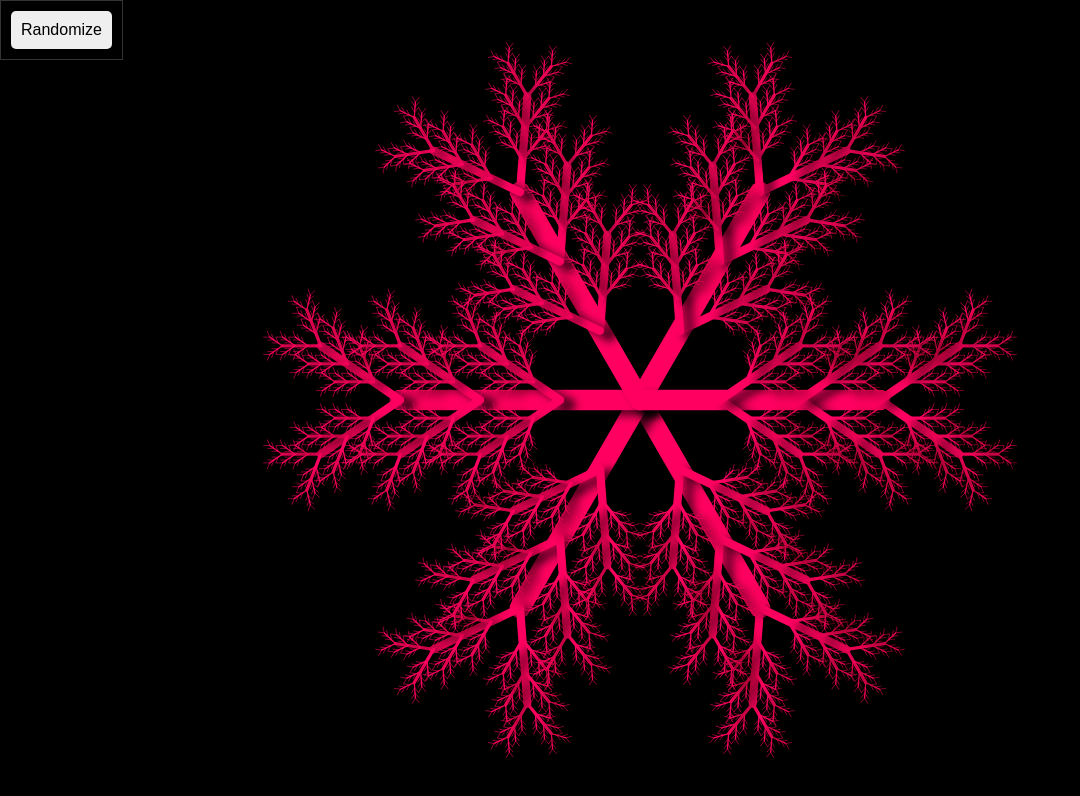
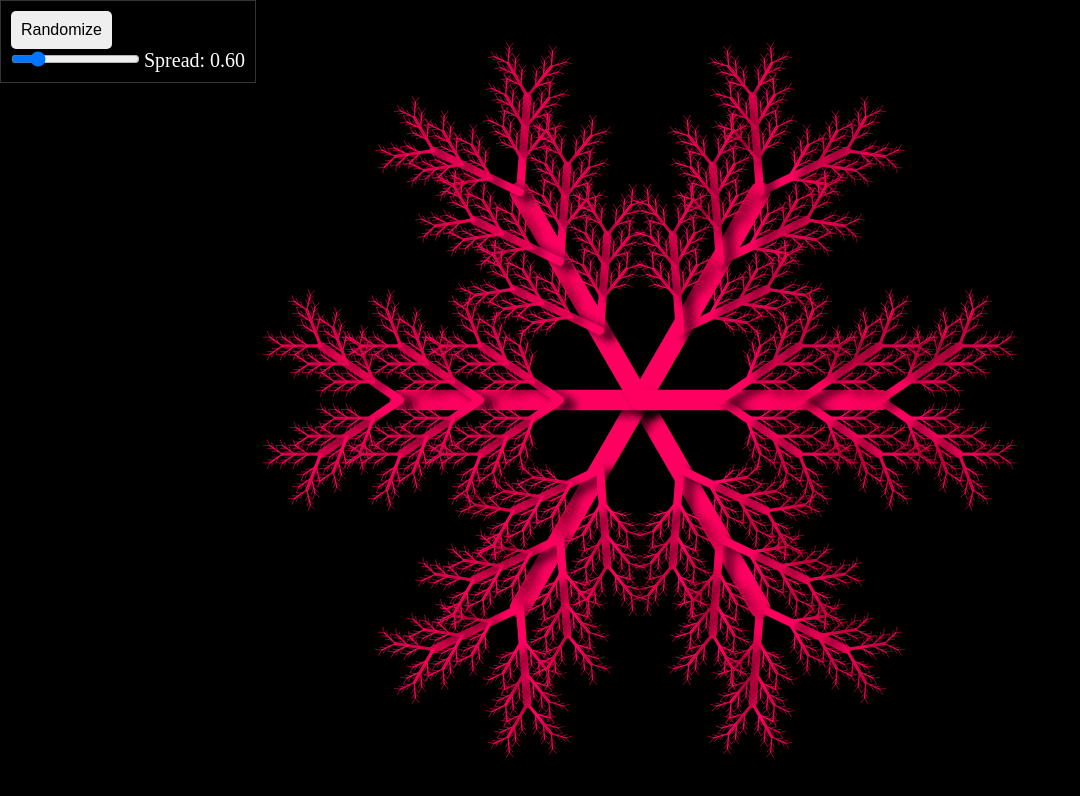
Before and after one commit to mohitk0208/html-canvas-shapes, a website built with Vite: page index.html in a window 1280 px wide. Shown: the whole page, without its empty margins (0-1080 px from the left). Built offline with nearby package versions, Linux system fonts and the light colour scheme.

Commit message:
added a slider to contol spread

```diff
--- a/index.html
+++ b/index.html
@@ -10,6 +10,18 @@
     <canvas id="canvas1"></canvas>
     <div class="controls">
       <button id="randomize-btn">Randomize</button>
+      <div class="sliders">
+        <input
+          type="range"
+          id="spread"
+          name="spread"
+          min="0.1"
+          max="3"
+          step="0.1"
+          value="1"
+        />
+        <label for="spread">Spread</label>
+      </div>
     </div>
 
     <script type="module" src="/src/main.ts"></script>
--- a/src/main.ts
+++ b/src/main.ts
@@ -3,6 +3,8 @@ window.addEventListener("load", function () {
 
   const canvas = document.getElementById("canvas1") as HTMLCanvasElement;
   const randomizeBtn = this.document.getElementById("randomize-btn") as HTMLButtonElement
+  const slider_spread = this.document.getElementById("spread") as HTMLInputElement
+  const label_spread = this.document.querySelector('[for="spread"]') as HTMLLabelElement
 
 
   canvas.width = this.window.innerWidth
@@ -80,6 +82,7 @@ window.addEventListener("load", function () {
   }
 
   drawFractal()
+  updateSliders()
 
 
   function randomizeFractal() {
@@ -91,8 +94,21 @@ window.addEventListener("load", function () {
   }
 
 
+  function updateSliders() {
+    slider_spread.value = String(spread)
+    label_spread.innerText = `Spread: ${spread.toFixed(2)}`
+  }
+
+
   randomizeBtn.addEventListener("click", () => {
     randomizeFractal()
+    updateSliders()
+    drawFractal()
+  })
+
+  slider_spread?.addEventListener("change", (e) => {
+    spread = Number((e?.target as HTMLInputElement).value)
+    updateSliders()
     drawFractal()
   })
 
--- a/src/style.css
+++ b/src/style.css
@@ -31,3 +31,9 @@ body {
   border-radius: 5px;
   cursor: pointer;
 }
+
+input,
+label {
+  color: white;
+  font-size: 20px;
+}
```
